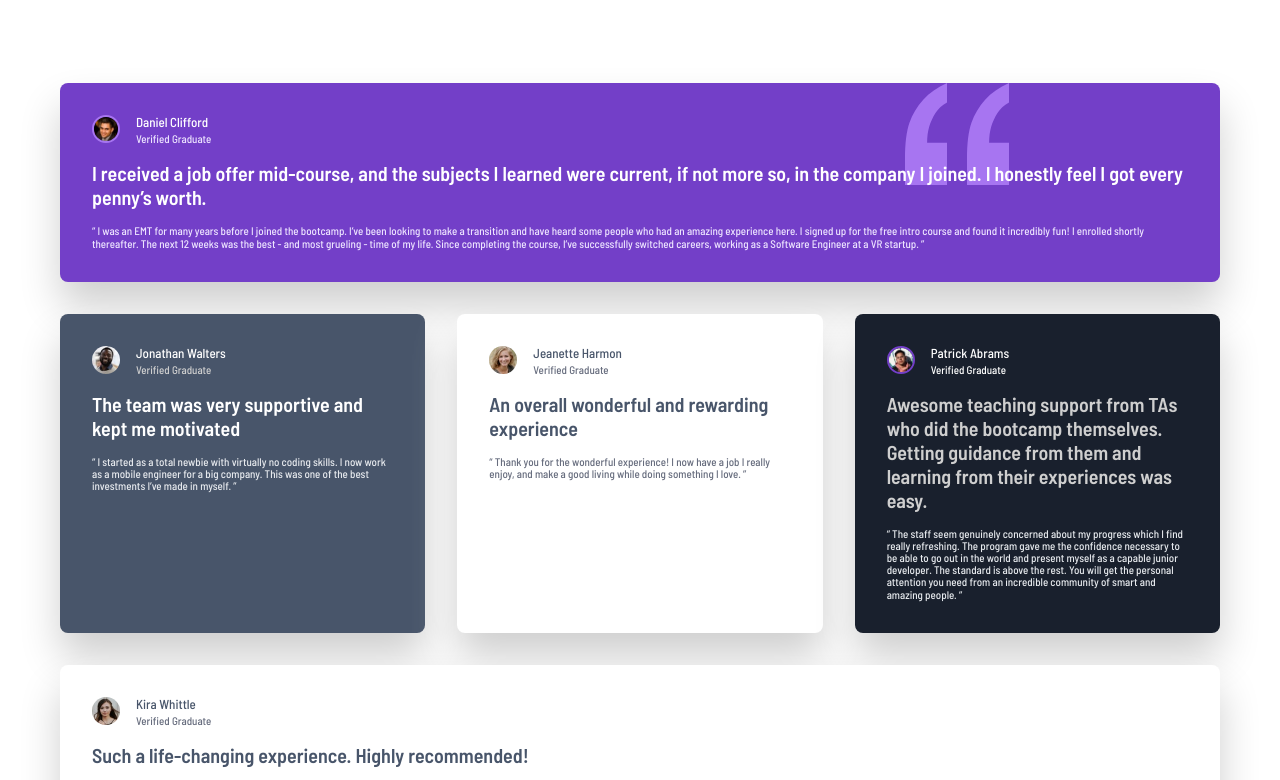
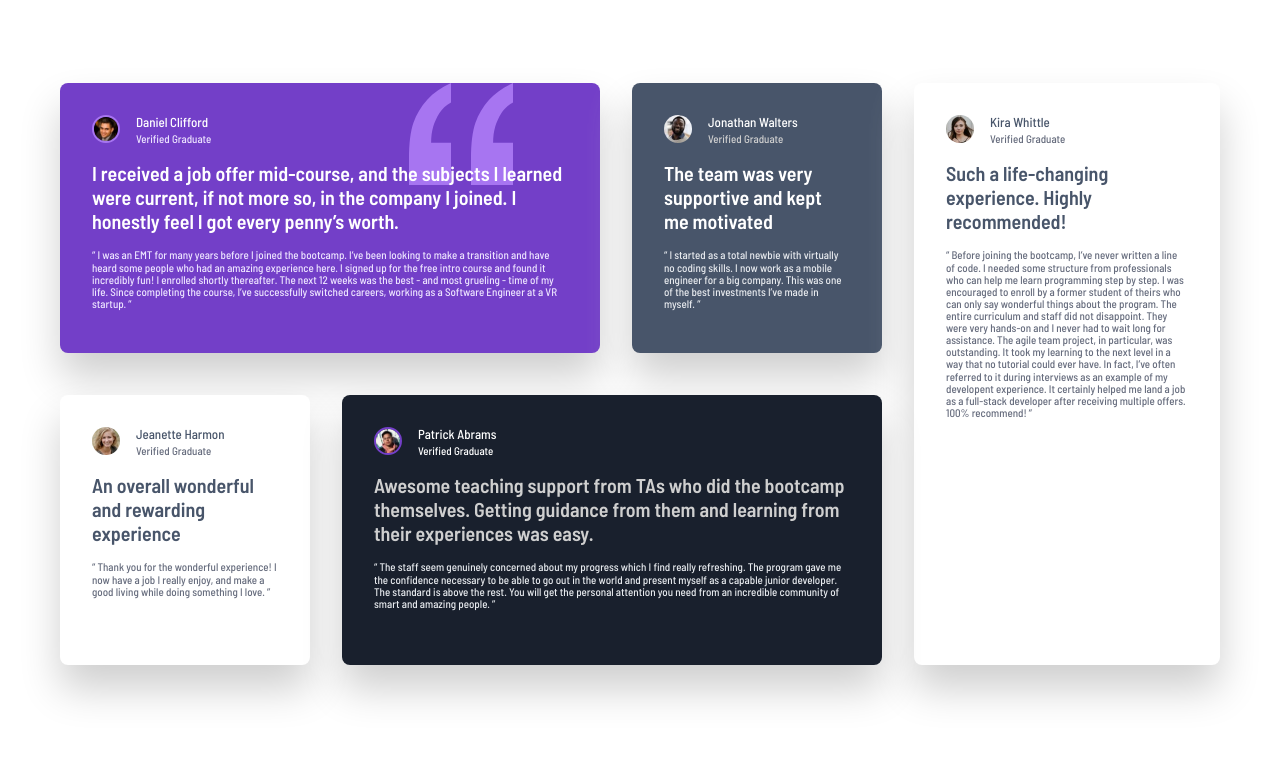
Before and after one commit to takahashiyb/testimonials-grid-section-main, a plain HTML site: page index.html in a window 1280 px wide. Shown: the top 780 px of the page. Drawn offline with Linux system fonts and the light colour scheme.

Commit message:
Style Desktop view for large screens.

```diff
--- a/index.css
+++ b/index.css
@@ -205,6 +205,7 @@ section div div {
   .testimonial-card-container {
     flex-wrap: wrap;
     flex-direction: row;
+    width: 647px;
   }
 
   section {
@@ -223,5 +224,44 @@ section div div {
   }
 }
 
-@media (min-width: 1024px) {
+@media (min-width: 1073px) {
+  .testimonial-card-container {
+    width: auto;
+    display: flex;
+    align-content: flex-start;
+    align-items: flex-start;
+  }
+
+  section {
+    flex-grow: 0;
+    flex-shrink: 3;
+    flex-basis: minmax(288px, 540px);
+    order: 2;
+    height: 270px;
+  }
+
+  section:first-child {
+    flex: 0 1 540px;
+    order: -1;
+  }
+
+  section:nth-child(2) {
+    order: 0;
+  }
+
+  section:nth-child(4) {
+    flex-basis: 540px;
+  }
+
+  section:nth-child(3),
+  section:nth-child(4) {
+    transform: translate(0, -302px);
+  }
+
+  section:last-child {
+    flex: 1 0 0;
+    height: 582px;
+    /* align-self: flex-end; */
+    order: 1;
+  }
 }
```
